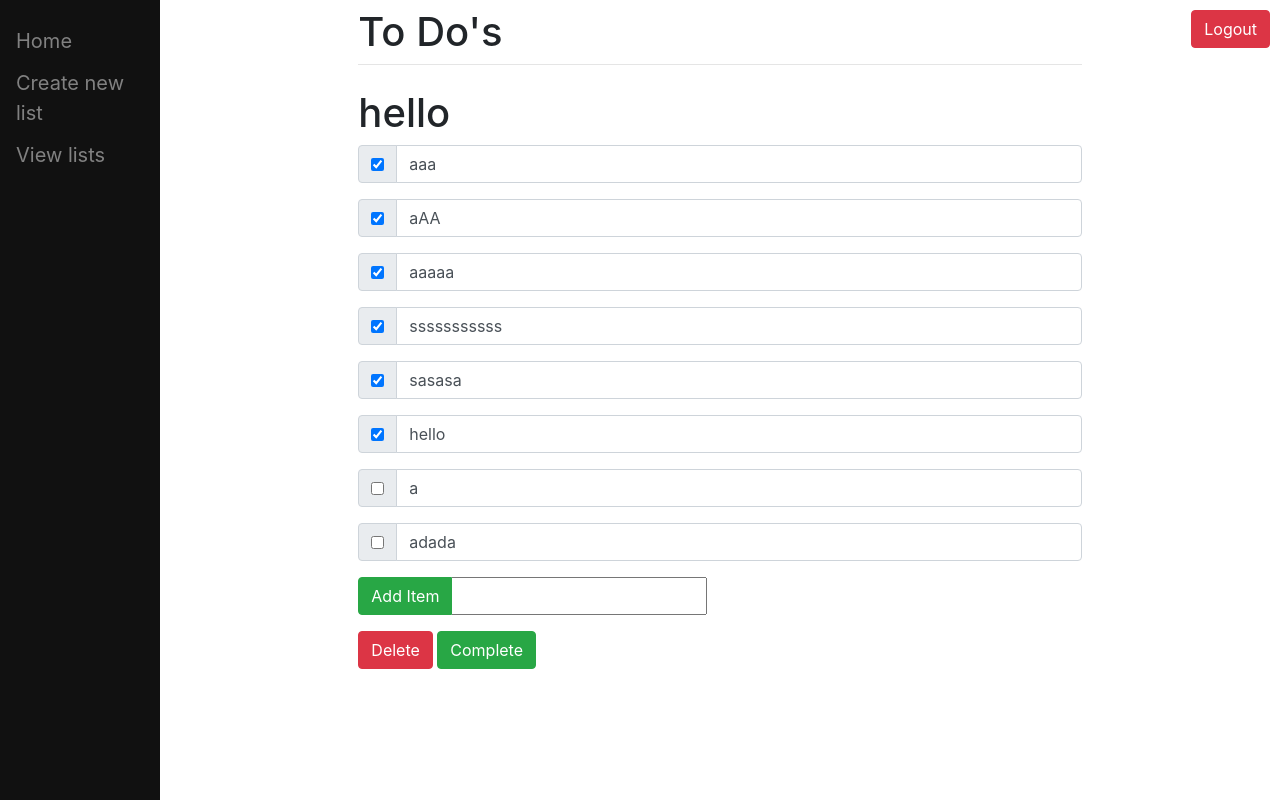
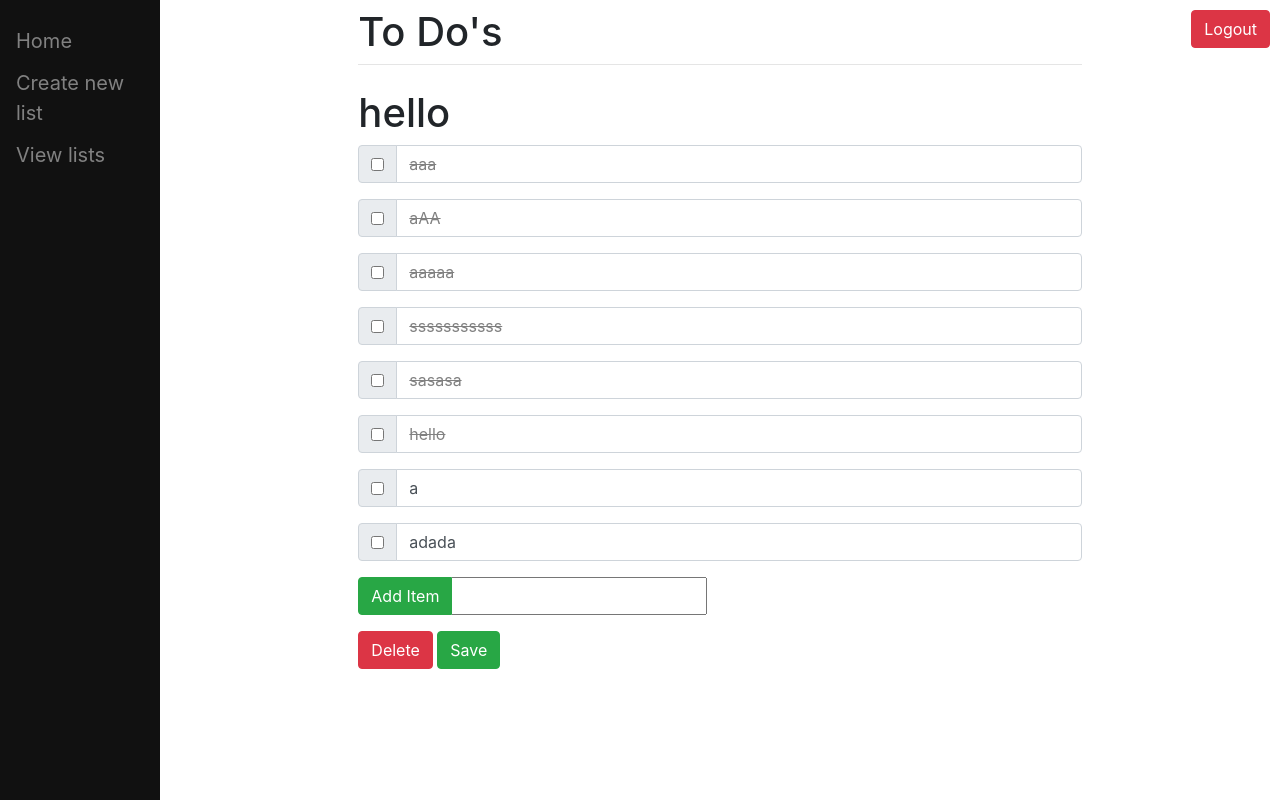
Before and after one commit to Viken97/to_do_list_django, a Django app: page /22 in a window 1280 px wide. Run offline with Django 5.2, Linux system fonts and the light colour scheme; a user stored in the database is signed in; data comes from the database, SQL or seed files in the repository.

Commit message:
fixed how items are marked as complete

```diff
--- a/main/templates/main/base.html
+++ b/main/templates/main/base.html
@@ -50,6 +50,10 @@
         top: 10px;
         right: 10px;
       }
+      .completed {
+        text-decoration: line-through; /* Add a line-through effect to the text */
+        color: #808080; /* Change text color to gray for completed items */
+      }
     </style>
   </head>
   <body>
--- a/main/templates/main/list.html
+++ b/main/templates/main/list.html
@@ -2,33 +2,31 @@
 {% block title %}{{ ls.name }} - To-Do List{% endblock %}
 
 {% block content %}
-<h1>{{ls.name}}</h1>
-    <form method = "post" action = "#">
+<h1>{{ ls.name }}</h1>
+<form method="post" action="#">
     {% csrf_token %}
     {% for item in ls.item_set.all %}
     <div class="input-group mb-3">
         <div class="input-group-prepend">
             <div class="input-group-text">
-                        {% if item.complete == True %}
-                            <input type="checkbox", value="clicked", name="c{{item.id}}" checked>
-                        {% else %}
-                            <input type="checkbox", value="clicked", name="c{{item.id}}">
-                        {% endif %}
+                <input type="checkbox" value="clicked" name="c{{ item.id }}" >
             </div>
         </div>
-                <input type="text", value="{{item.text}}" class="form-control">
+        <!-- Add CSS class based on completion status -->
+
+        <input type="text" value="{{ item.text }}" class="form-control {% if item.complete %}completed{% endif %}">
     </div>
-            {% endfor%}
+    {% endfor %}
 
     <div class="input-group mb-3">
         <div class="input-group-prepend">
-                <button type="submit", name="newItem", value="newItem", class="btn btn-success">Add Item</button>
+            <button type="submit" name="newItem" value="newItem" class="btn btn-success">Add Item</button>
         </div>
-            <input type="text", name="new">
+        <input type="text" name="new">
     </div>
 
-        <button type="submit", name="delete", value="delete", class="btn btn-danger">Delete</button>
+    <button type="submit" name="delete" value="delete" class="btn btn-danger">Delete</button>
 
-        <button type="submit", name="complete", value="complete", class="btn btn-success">Complete</button>
+    <button type="submit" name="complete" value="complete" class="btn btn-success">Save</button>
 </form>
 {% endblock %}
```
Lines whose indentation alone changed are shown as unchanged.
